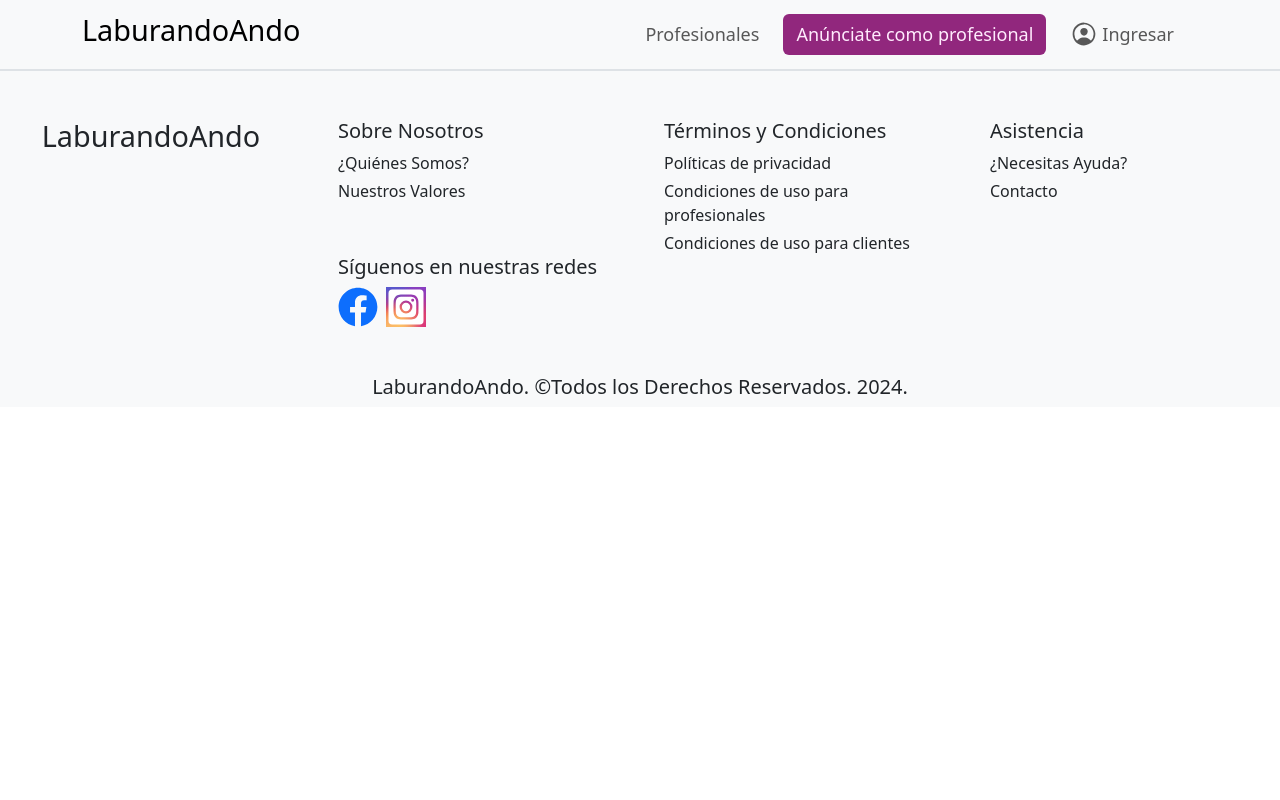
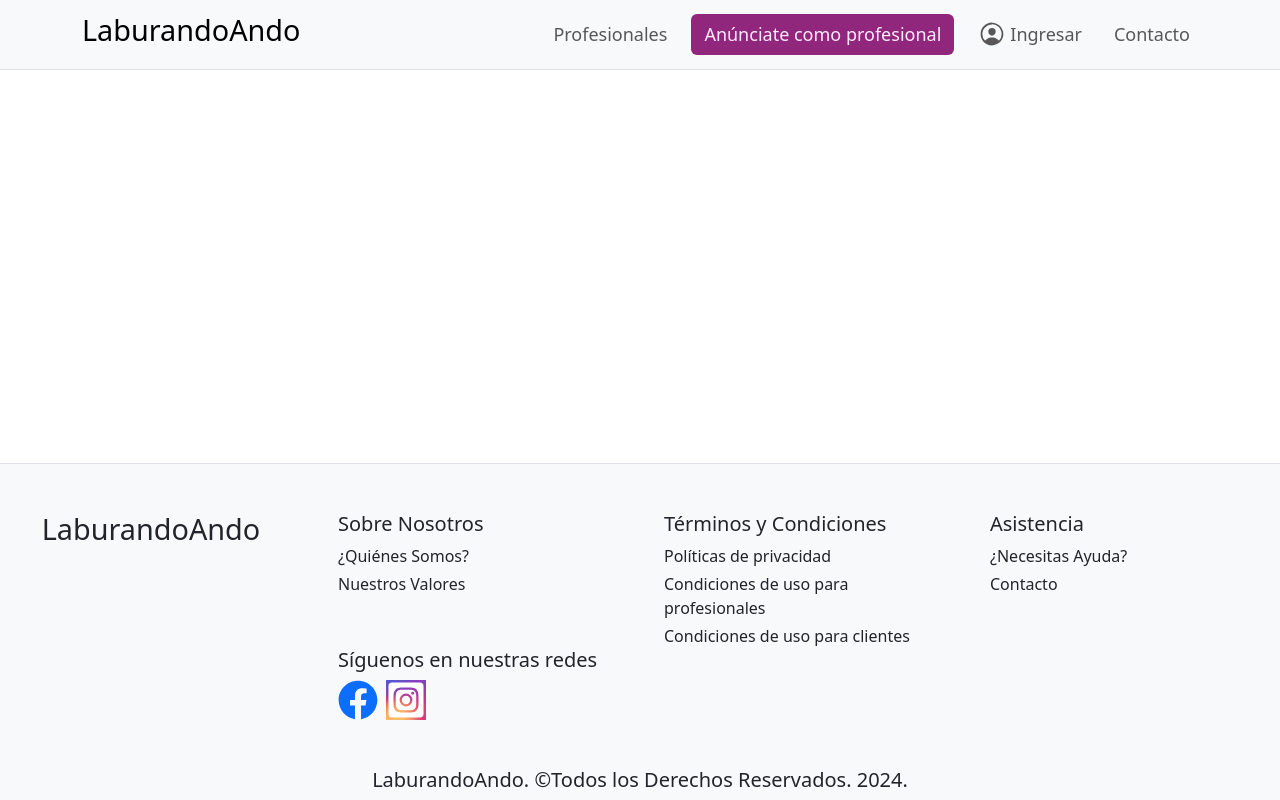
Before and after one commit to FranprzDev/LaburandoAndo, a React (Vite) app: page /contacto in a window 1280 px wide. Built offline with nearby package versions, Linux system fonts and the light colour scheme.

Commit message:
Se agrego la pagina contacto y ademas su respectivo link en navbar y footer

```diff
--- a/src/common/components/Footer.jsx
+++ b/src/common/components/Footer.jsx
@@ -86,7 +86,7 @@ const Footer = () => {
                   ¿Necesitas Ayuda?
                 </Link>
                 <Link
-                  to={"/"}
+                  to={"/contacto"}
                   className="text-dark"
                 >
                   Contacto
--- a/src/common/components/Menu.jsx
+++ b/src/common/components/Menu.jsx
@@ -134,6 +134,12 @@ const Menu = () => {
                 </NavDropdown>
               </>
             )}
+            <Link
+              className={`nav-link`}
+              to={"/contacto"}
+            >
+              Contacto
+            </Link>
           </Nav>
         </Navbar.Collapse>
       </Container>
--- /dev/null
+++ b/src/pages/Contacto/Contacto.jsx
@@ -0,0 +1,11 @@
+import React from 'react'
+
+const Contacto = () => {
+  return (
+    <div className='mainSection'>
+
+    </div>
+  )
+}
+
+export default Contacto
--- a/src/router/ClientRouter.jsx
+++ b/src/router/ClientRouter.jsx
@@ -4,6 +4,7 @@ import Profesionales from '../domains/publicaciones/pages/Profesionales';
 import Home from '../pages/Home/Home';
 import Nosotros from '../pages/AboutUs/Nosotros';
 import DetallePublicacion from '../domains/publicaciones/pages/DetallePublicacion';
+import Contacto from '../pages/Contacto/Contacto';
 
 const ClientRouter = () => {
     return (
@@ -13,6 +14,7 @@ const ClientRouter = () => {
                 <Route path='/profesionales' element={<Profesionales/>}/>
                 <Route path="/detalle/:id" element={<DetallePublicacion />} />
                 <Route path='/nosotros' element={<Nosotros/>}/>
+                <Route path='/contacto' element={<Contacto/>}/>
             </Routes>
         </MainLayout>
     )
```
